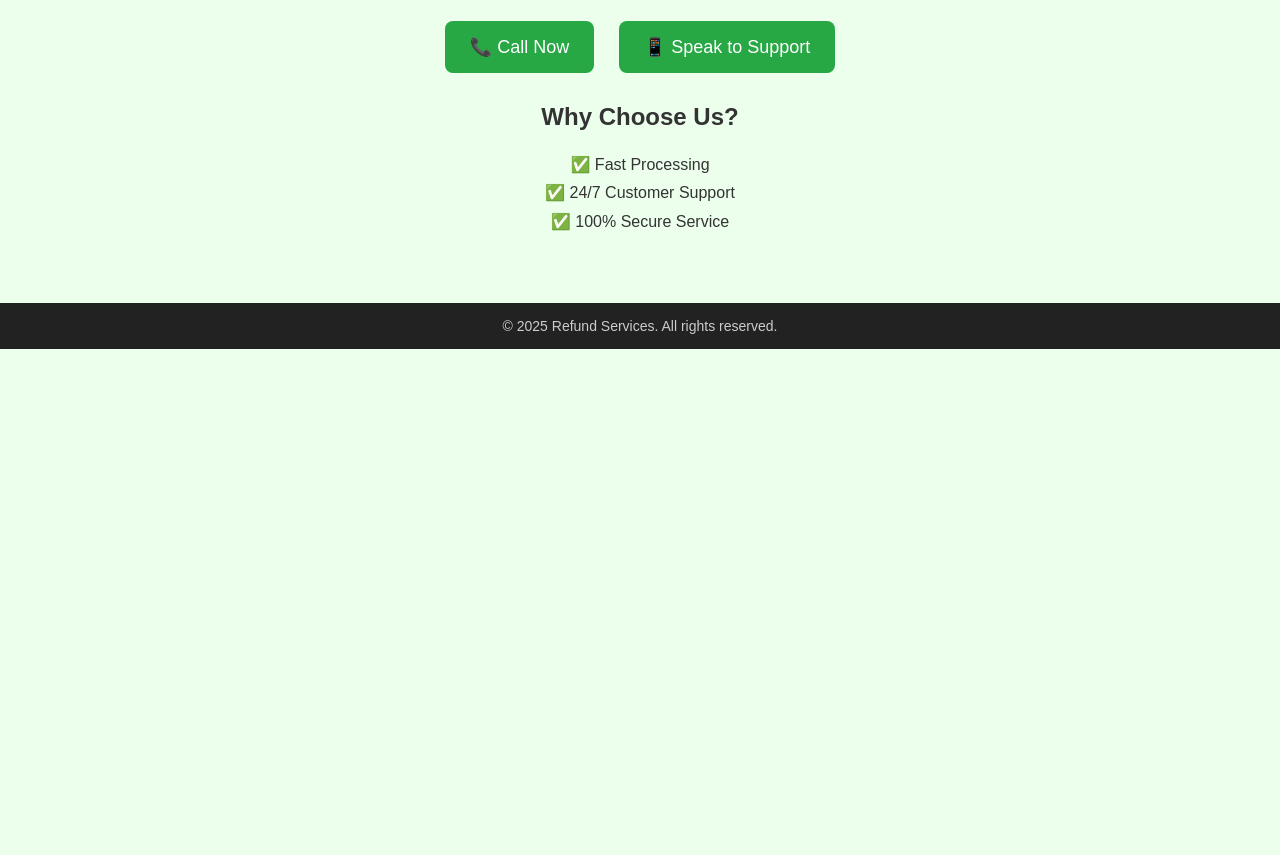
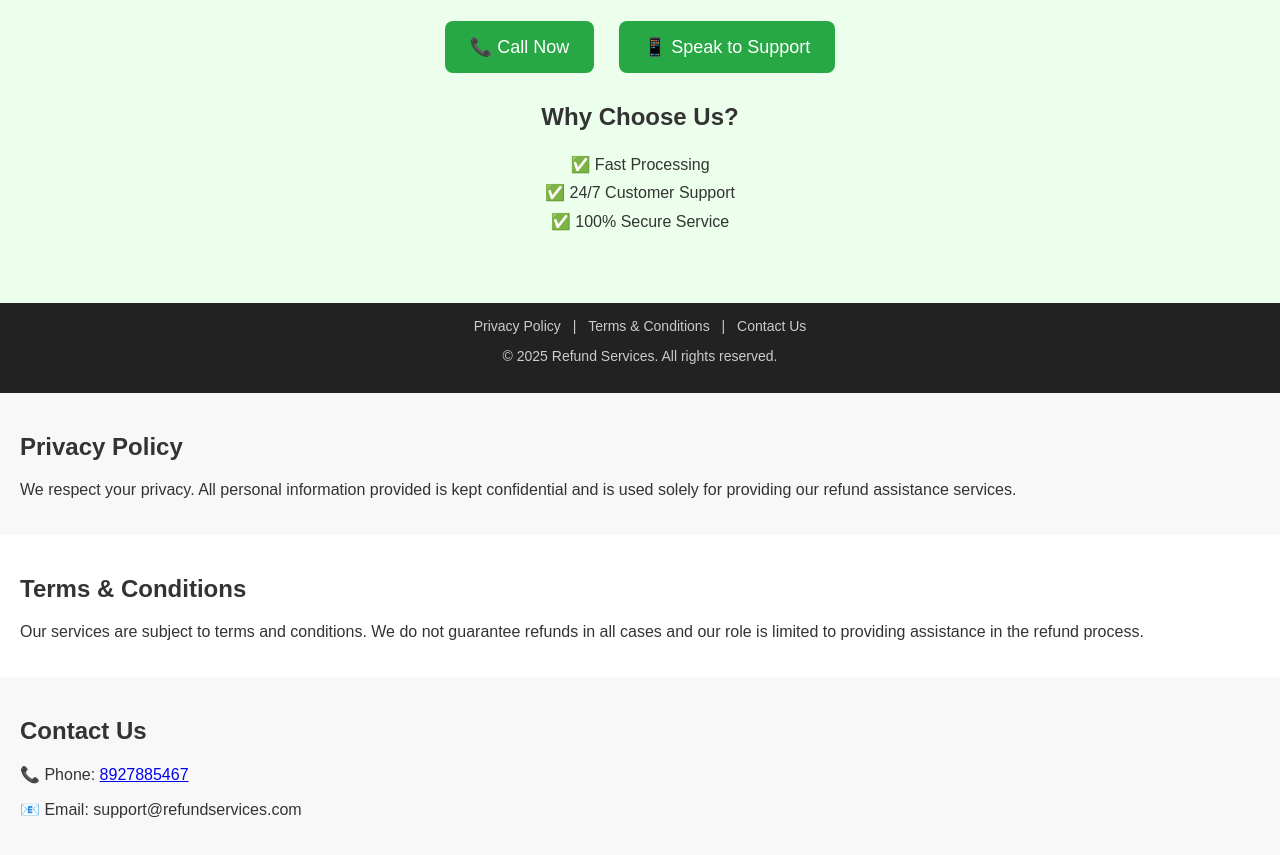
Before and after one commit to kavyakarnar/Digilatonline, a plain HTML site: page index.html in a window 1280 px wide. Shown: the part 181-1036 px from the top of the page. Before the commit the page ends 800 px from the top, so only its background shows below. Drawn offline with Linux system fonts and the light colour scheme.

Commit message:
Update index.html

```diff
--- a/index.html
+++ b/index.html
@@ -70,6 +70,14 @@
       padding: 3px 6px;
       border-radius: 4px;
     }
+    .footer-links a {
+      color: #ccc;
+      text-decoration: none;
+      margin: 0 8px;
+    }
+    .footer-links a:hover {
+      text-decoration: underline;
+    }
   </style>
 </head>
 <body>
@@ -102,8 +110,32 @@
   </div>
 
   <footer>
-    &copy; 2025 Refund Services. All rights reserved.
+    <div class="footer-links">
+      <a href="#privacy-policy">Privacy Policy</a> |
+      <a href="#terms">Terms & Conditions</a> |
+      <a href="#contact">Contact Us</a>
+    </div>
+    <p>&copy; 2025 Refund Services. All rights reserved.</p>
   </footer>
+
+  <!-- Privacy Policy Section -->
+  <section id="privacy-policy" style="padding:20px; background:#f8f8f8; text-align:left;">
+    <h2>Privacy Policy</h2>
+    <p>We respect your privacy. All personal information provided is kept confidential and is used solely for providing our refund assistance services.</p>
+  </section>
+
+  <!-- Terms Section -->
+  <section id="terms" style="padding:20px; background:#fff; text-align:left;">
+    <h2>Terms & Conditions</h2>
+    <p>Our services are subject to terms and conditions. We do not guarantee refunds in all cases and our role is limited to providing assistance in the refund process.</p>
+  </section>
+
+  <!-- Contact Section -->
+  <section id="contact" style="padding:20px; background:#f8f8f8; text-align:left;">
+    <h2>Contact Us</h2>
+    <p>📞 Phone: <a href="tel:8927885467">8927885467</a></p>
+    <p>📧 Email: support@refundservices.com</p>
+  </section>
 
 </body>
 </html>
```
